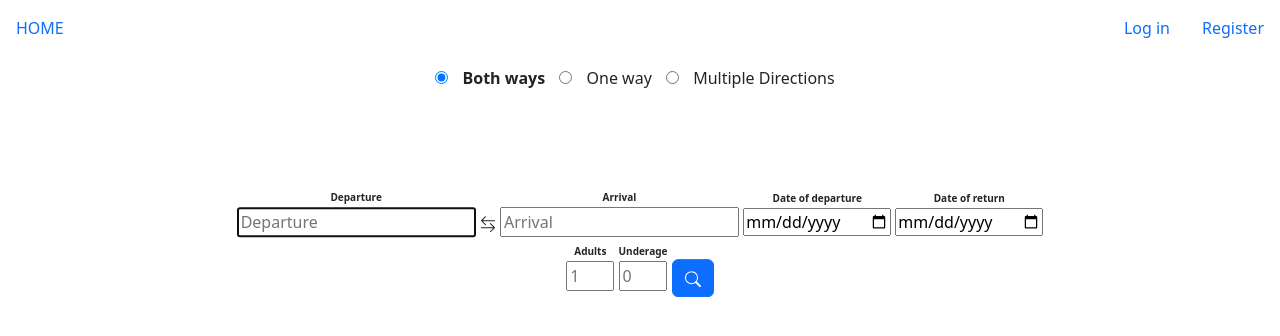
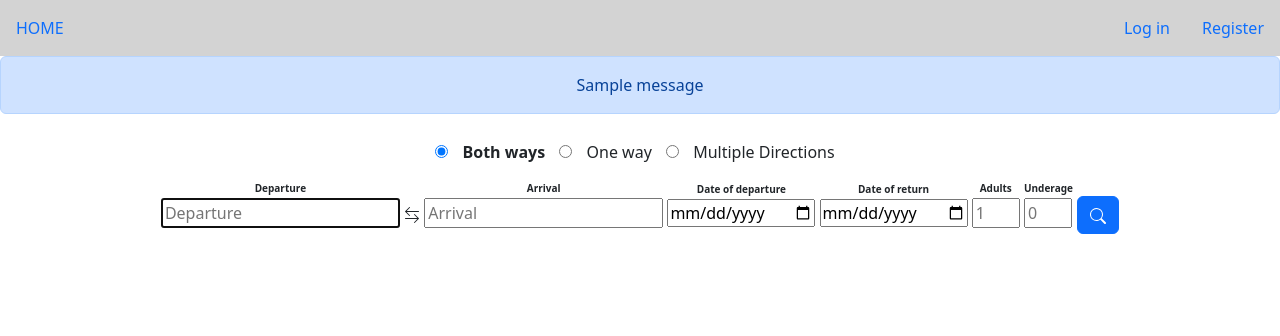
Before and after one commit to wer08/Project, a Flask app: page / in a window 1280 px wide. Shown: the top 336 px of the page. Run offline with Flask 2, Linux system fonts and the light colour scheme; one stand-in notice (Sample message) is shown; some libraries are stand-ins or nearby versions.

Commit message:
change to flash

```diff
--- a/app.py
+++ b/app.py
@@ -57,18 +57,17 @@ def profil():
         return render_template("profil.html",username=username,name=name,surname=surname,email=email)
     else:
         username = request.form.get("username")
-        print(username)
         name = request.form.get("name")
         surname = request.form.get("surname")
         email = request.form.get("email")
         users = db.execute("SELECT username, email FROM users WHERE NOT username = ?",(session["name"],))
         for user in users:
             if user[0] == username or user[1] == email:
-                flag  = 4
+                flash('There is user with this username or email')
                 return redirect("/profil")
         db.execute("UPDATE users SET username = ? , name = ? , surname = ? , email = ? WHERE username = ?",[username,name,surname,email,session["name"]])
         con.commit()
-        flag =  5
+        flash('You changed personal information')
         session["name"] = username
         print(session["name"])
         return render_template("profil.html",username=username,name=name,surname=surname,email=email,flag=flag)
@@ -77,18 +76,17 @@ def profil():
 
 @app.route("/logout")
 def logout():
-    flag = 3
+    flash('You are logout')
     session["name"] = None
-    return render_template("index.html")
+    return redirect("/")
 
 @app.route("/login", methods = ["GET","POST"])
 def login():
     if request.method == "GET":
         return render_template("login.html")
     else:
-        checked = request.form.get("checkbox")
-        print(checked)
         username = request.form.get("inputUsername")
+        print(username)
         password = request.form.get("inputPassword")
         users = db.execute("SELECT username FROM users")
         for user in users:
@@ -96,15 +94,15 @@ def login():
                 passwords = db.execute("SELECT hashed_password FROM users WHERE username = ?",user)
                 for hash in passwords:
                     if sha256_crypt.verify(password,hash[0]):
-                        flag = -1
+                        flash('You were successfully logged in')
                         session["name"] = username
-                        return render_template("index.html",flag=flag)
+                        return redirect("/")
                     else:
-                        flag = 0
-                        return render_template("login.html",flag=flag)
-            else:
-                flag = 2
-        return render_template("login.html",flag=flag)
+                        flash('Wrong password')
+                        return redirect("/login")
+        else:
+            flash('Wrong username')
+            return redirect("/login")
 
 
 @app.route("/upload", methods=["GET","POST"])
@@ -116,8 +114,8 @@ def upload():
         filename = secure_filename(file.filename)
         file.save(app.config["UPLOAD_FOLDER"] + filename)
         picture = app.config["UPLOAD_FOLDER"] + filename
-        flag = 5
-        return render_template("profil.html",flag=flag,picture=picture)
+        flash("profile picture changed")
+        return redirect("/profil")
 
 
 
@@ -134,19 +132,19 @@ def register():
         password = request.form.get("inputPassword")
         confirm = request.form.get("inputConfirmPassword")
         if not password == confirm:
-            flag = 0
-            return render_template("register.html",flag=flag)
+            flash("Password and confirmation are not the same")
+            return redirect("/register")
         else:
             users = db.execute("SELECT username,email FROM users")
             for user in users:
                 if username == user[0] or email == user[1]:
-                    flag = 4
-                    return render_template("register.html",flag=flag)
+                    flash("This username or email is taken")
+                    return redirect("/register")
             hash_password = sha256_crypt.hash(password)
             db.execute("INSERT INTO users (username,name,surname,email,hashed_password) VALUES (?,?,?,?,?)",(username,name,surname,email,hash_password))
             con.commit()
             msg = Message('Registration confirmation', sender =   'peter@mailtrap.io', recipients = ['paul@mailtrap.io'])
             msg.body = "You are registered"
             mail.send(msg)
-            flag = 1
-            return render_template("login.html",flag=flag)
+            flash("Registration succesful")
+            return redirect("/login")
--- a/static/style.css
+++ b/static/style.css
@@ -13,16 +13,7 @@
 .radio {
     margin: 10px;
 }
-.choice{
-    position: relative;
-}
-.airports{
-    width: 65%;
-    position:absolute;
-    top: 30%;
-    left: 50%;
-    transform: translate(-50%, -50%);
-}
+
 .number{
     width: 3em;
 }
@@ -33,3 +24,12 @@ b{
     font-size: 10px;
     font-weight: 700;
 }
+ul.flashes{
+    list-style-type: none;
+    padding: 0;
+    margin: 0;
+}
+
+.navbar.navbar-default{
+    background-color: lightgrey;
+}
--- a/templates/index.html
+++ b/templates/index.html
@@ -3,6 +3,7 @@
     index
 {%endblock%}
 {% block content %}
+<div class="choice">
     <div>
     <form  action = "/">
         <input name="choice" id="two_way" value = "two" type="radio" checked>
@@ -14,6 +15,7 @@
         <input name="choice" id="multi-direction" value = "three" type="radio">
         <label for="multi-direction" class="radio">Multiple Directions</label>
     </form>
+    </div>
 
    <div class="airports">
     <form action ="/" method = "POST">
--- a/templates/layout.html
+++ b/templates/layout.html
@@ -35,45 +35,18 @@
             <a class="nav-link" href="/logout">logout</a>
           </li>
           {% endif %}
-
         </ul>
       </div>
     </nav>
-    {% if flag == 0 %}
-    <div class="alert alert-danger" role="alert">
-      Wrong password
-    </div>
+  {% with messages = get_flashed_messages() %}
+    {% if messages %}
+      <ul class=flashes>
+      {% for message in messages %}
+        <li class="alert alert-primary" role="alert">{{ message }}</li>
+      {% endfor %}
+      </ul>
     {% endif %}
-    {% if flag == 1 %}
-    <div class="alert alert-success" role="alert">
-      Registered
-    </div>
-    {% endif %}
-    {% if flag == -1 %}
-    <div class="alert alert-success" role="alert">
-      Logged in
-    </div>
-    {% endif %}
-    {% if flag == 2 %}
-    <div class="alert alert-danger" role="alert">
-      There is no user with this username
-    </div>
-    {% endif %}
-    {% if flag == 3 %}
-    <div class="alert alert-secondary" role="alert">
-      You are logout
-    </div>
-    {% endif %}
-    {% if flag == 4 %}
-    <div class="alert alert-warning" role="alert">
-      Username or email taken
-    </div>
-    {% endif %}
-    {% if flag == 5 %}
-    <div class="alert alert-success" role="alert">
-      Personal information changed correctly
-    </div>
-    {% endif %}
+  {% endwith %}
 
    {% block content %}{% endblock %}
     <script src="//cdnjs.cloudflare.com/ajax/libs/jquery/3.2.1/jquery.min.js"></script>
```
Also changed, not shown: airplane_reservation.db, 2 other files. Lines whose indentation alone changed are shown as unchanged.
